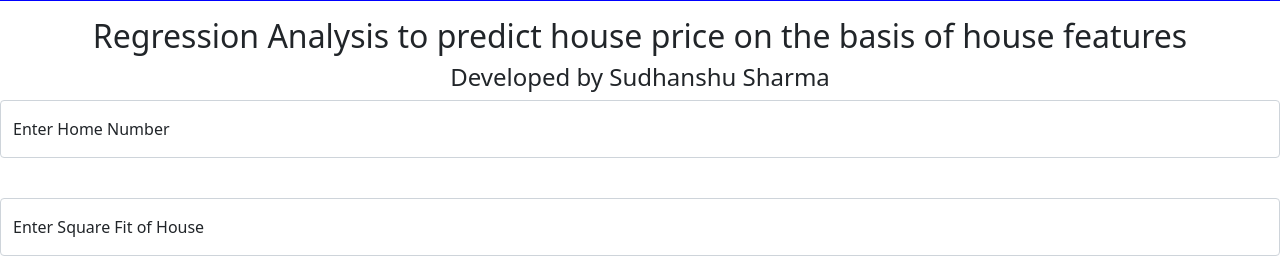
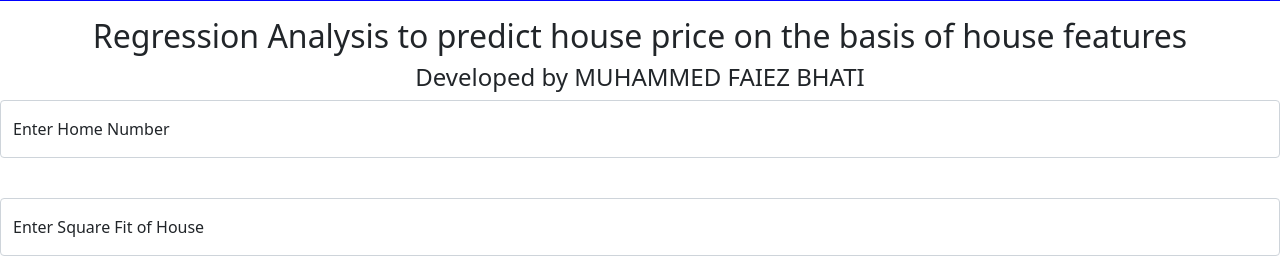
Before and after one commit to faiezbhati7861/multiple-linear-regression, a Flask app: page / in a window 1280 px wide. Shown: the part 184-444 px from the top of the page. Run offline with Flask 2, Linux system fonts and the light colour scheme; parts of the project's set-up code (start-up, migrations or seed data) failed here and were passed over.

Commit message:
Update index.html

```diff
--- a/templates/index.html
+++ b/templates/index.html
@@ -35,7 +35,7 @@ div {text-align: center;}
 
 <div class="login">
 <h2 >Regression Analysis to predict house price on the basis of house features</h2>
-<h4>Developed by Sudhanshu Sharma</h4>
+<h4>Developed by MUHAMMED FAIEZ BHATI</h4>
 <!-- Main Input For Receiving Query to our ML -->
 <form action="{{ url_for('predict')}}"method="get">
 <div class="form-floating mb-3">
```
